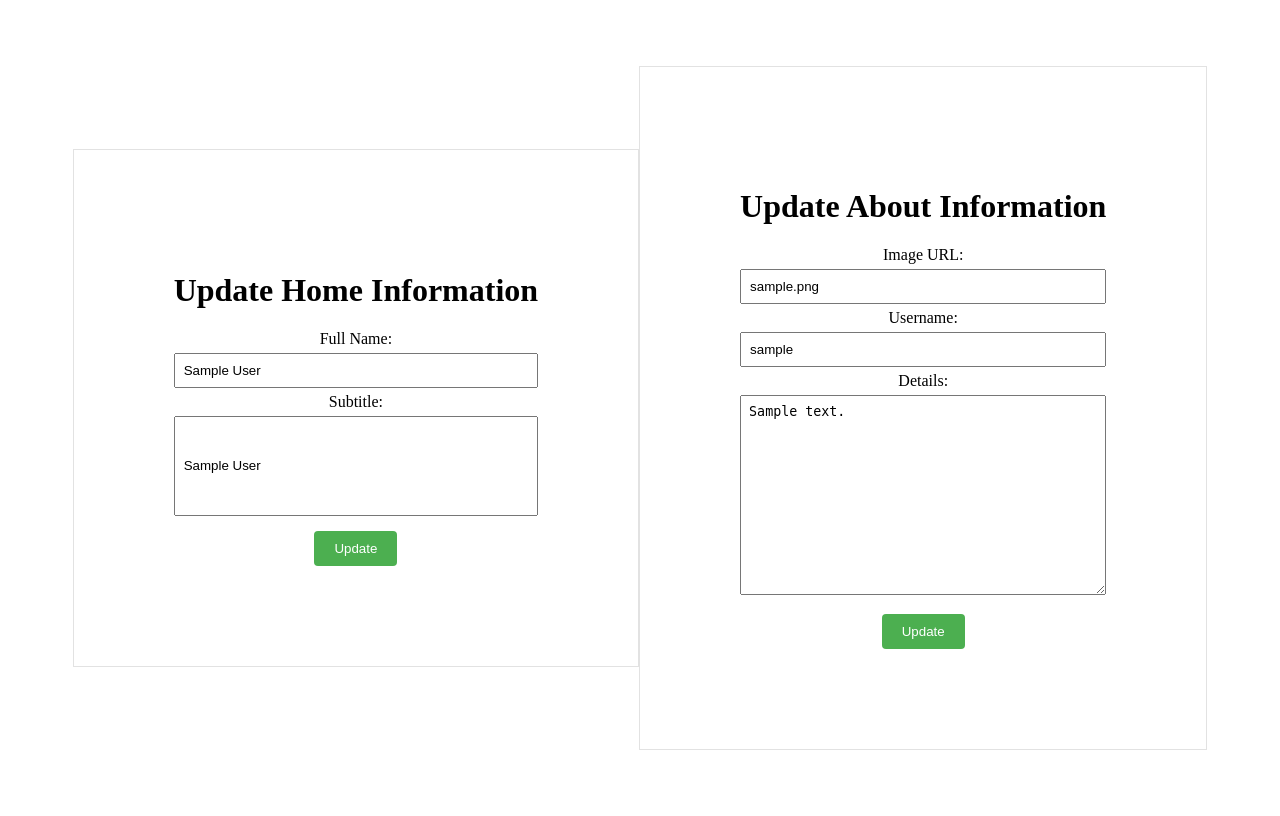
After one commit to Arefin-Nahid/My-Portfolio, a PHP site: page /admin/crud/update_home.php in a window 1280 px wide. The commit adds this page. Run offline with PHP 8.4, Linux system fonts and the light colour scheme; tables that the repository leaves empty or names only in its code hold one stand-in row (values such as "Sample post").

Commit message:
Admin Home done

```diff
--- /dev/null
+++ b/admin/crud/update_home.php
@@ -0,0 +1,245 @@
+<?php
+include "../../include/config.php";
+
+// Initialize variables for form data and errors
+$full_name = $subtitle = "";
+$full_name_err = $subtitle_err = "";
+
+// Fetch data from the database
+$sql = "SELECT `full_name`, `subtitle` FROM `user` WHERE `id` = 1";
+if ($stmt = $pdo->prepare($sql)) {
+    if ($stmt->execute()) {
+        $row = $stmt->fetch(PDO::FETCH_ASSOC);
+        if ($row) {
+            $full_name = $row['full_name'];
+            $subtitle = $row['subtitle'];
+        }
+    }
+}
+
+// Process form submission
+if ($_SERVER["REQUEST_METHOD"] == "POST") {
+    // Validate Full Name
+    if (empty(trim($_POST["full_name"]))) {
+        $full_name_err = "Please enter your full name.";
+    } else {
+        $full_name = trim($_POST["full_name"]);
+    }
+
+    // Validate Subtitle
+    if (empty(trim($_POST["subtitle"]))) {
+        $subtitle_err = "Please enter a subtitle.";
+    } else {
+        $subtitle = trim($_POST["subtitle"]);
+    }
+
+    // Check input errors before updating the database
+    if (empty($full_name_err) && empty($subtitle_err)) {
+        // Prepare an update statement
+        $sql = "UPDATE `user` SET `full_name` = :full_name, `subtitle` = :subtitle WHERE `id` = 1";
+
+        if ($stmt = $pdo->prepare($sql)) {
+            // Bind variables to the prepared statement as parameters
+            $stmt->bindParam(":full_name", $param_full_name, PDO::PARAM_STR);
+            $stmt->bindParam(":subtitle", $param_subtitle, PDO::PARAM_STR);
+
+            // Set parameters
+            $param_full_name = $full_name;
+            $param_subtitle = $subtitle;
+
+            // Attempt to execute the prepared statement
+            if ($stmt->execute()) {
+                // Redirect to the home page after update
+                header("location: ../index.php");
+                exit();
+            } else {
+                echo "Something went wrong. Please try again later.";
+            }
+        }
+
+        // Close statement
+        unset($stmt);
+    }
+
+    // Close connection
+    unset($pdo);
+}
+?>
+
+<?php
+include "../../include/config.php";
+
+// Initialize variables for form data and errors
+$image = $username = $details = "";
+$image_err = $username_err = $details_err = "";
+
+// Fetch data from the database
+$sql = "SELECT `image`, `username`, `details` FROM `about` WHERE `id` = 1";
+if ($stmt = $pdo->prepare($sql)) {
+    if ($stmt->execute()) {
+        $row = $stmt->fetch(PDO::FETCH_ASSOC);
+        if ($row) {
+            $image = $row['image'];
+            $username = $row['username'];
+            $details = $row['details'];
+        }
+    }
+}
+
+// Process form submission
+if ($_SERVER["REQUEST_METHOD"] == "POST") {
+    // Validate Image
+    if (empty(trim($_POST["image"]))) {
+        $image_err = "Please enter image URL.";
+    } else {
+        $image = trim($_POST["image"]);
+    }
+
+    // Validate Username
+    if (empty(trim($_POST["username"]))) {
+        $username_err = "Please enter a username.";
+    } else {
+        $username = trim($_POST["username"]);
+    }
+
+    // Validate Details
+    if (empty(trim($_POST["details"]))) {
+        $details_err = "Please enter details.";
+    } else {
+        $details = trim($_POST["details"]);
+    }
+
+    // Check input errors before updating the database
+    if (empty($image_err) && empty($username_err) && empty($details_err)) {
+        // Prepare an update statement
+        $sql = "UPDATE `about` SET `image` = :image, `username` = :username, `details` = :details WHERE `id` = 1";
+
+        if ($stmt = $pdo->prepare($sql)) {
+            // Bind variables to the prepared statement as parameters
+            $stmt->bindParam(":image", $param_image, PDO::PARAM_STR);
+            $stmt->bindParam(":username", $param_username, PDO::PARAM_STR);
+            $stmt->bindParam(":details", $param_details, PDO::PARAM_STR);
+
+            // Set parameters
+            $param_image = $image;
+            $param_username = $username;
+            $param_details = $details;
+
+            // Attempt to execute the prepared statement
+            if ($stmt->execute()) {
+                // Redirect to the home page after update
+                header("location: ../index.php");
+                exit();
+            } else {
+                echo "Something went wrong. Please try again later.";
+            }
+        }
+
+        // Close statement
+        unset($stmt);
+    }
+
+    // Close connection
+    unset($pdo);
+}
+?>
+
+
+<!DOCTYPE html>
+<html lang="en">
+<head>
+    <meta charset="UTF-8">
+    <meta name="viewport" content="width=device-width, initial-scale=1.0">
+    <title>Update Info</title>
+    <style>
+        body {
+            display: flex;
+            justify-content: center;
+            align-items: center;
+            height: 100vh;
+        }
+
+        form {
+            text-align: center;
+            border: 1px solid #e2e2e2;
+            padding: 100px;
+        }
+
+        input[type="text"],
+        textarea {
+            width: 100%;
+            padding: 8px;
+            margin: 5px 0;
+            box-sizing: border-box;
+        }
+        .subtitle input[type="text"],
+        textarea  {
+            height: 100px;
+        }
+        .details textarea {
+            height: 200px;
+        }
+
+
+        button[type="submit"] {
+            background-color: #4CAF50;
+            color: white;
+            padding: 10px 20px;
+            border: none;
+            border-radius: 4px;
+            cursor: pointer;
+            margin-top: 10px;
+        }
+
+        button[type="submit"]:hover {
+            background-color: #45a049;
+        }
+
+        span.error {
+            color: red;
+        }
+    </style>
+</head>
+<body>
+
+    <form action="<?php echo htmlspecialchars($_SERVER["PHP_SELF"]); ?>" method="post">
+        <div>
+        <h1>Update Home Information</h1>
+            <label for="full_name">Full Name:</label><br>
+            <input type="text" id="full_name" name="full_name" value="<?php echo htmlspecialchars($full_name); ?>"><br>
+            <span style="color: red;"><?php echo $full_name_err; ?></span>
+        </div>
+        <div class="subtitle">
+            <label for="subtitle">Subtitle:</label><br>
+            <input type="text" id="subtitle" name="subtitle" value="<?php echo htmlspecialchars($subtitle); ?>"><br>
+            <span style="color: red;"><?php echo $subtitle_err; ?></span>
+        </div>
+        <div>
+            <button type="submit">Update</button>
+        </div>
+    </form>
+
+    <form action="<?php echo htmlspecialchars($_SERVER["PHP_SELF"]); ?>" method="post">
+
+        <div>
+            <h1>Update About Information</h1>
+            <label for="image">Image URL:</label><br>
+            <input type="text" id="image" name="image" value="<?php echo htmlspecialchars($image); ?>"><br>
+            <span style="color: red;"><?php echo $image_err; ?></span>
+        </div>
+        <div>
+            <label for="username">Username:</label><br>
+            <input type="text" id="username" name="username" value="<?php echo htmlspecialchars($username); ?>"><br>
+            <span style="color: red;"><?php echo $username_err; ?></span>
+        </div>
+        <div class="details">
+            <label for="details">Details:</label><br>
+            <textarea id="details" name="details"><?php echo htmlspecialchars($details); ?></textarea><br>
+            <span style="color: red;"><?php echo $details_err; ?></span>
+        </div>
+        <div>
+            <button type="submit">Update</button>
+        </div>
+    </form>
+</body>
+</html>
```
Also changed, not shown: admin/resources/achievement.php (+13 -13 lines), admin/resources/contact.php (+9 -36 lines), admin/resources/home.php (+5 -26 lines), admin/resources/project.php (+1 -19 lines), admin/resources/timeline.php (+6 -15 lines), admin/resources/travelling.php (+5 -9 lines), index.php (+11 -5 lines), admin/crud/update_about.php (added).
